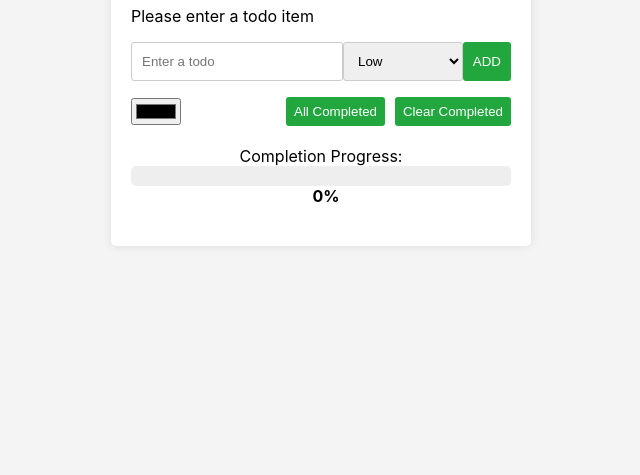
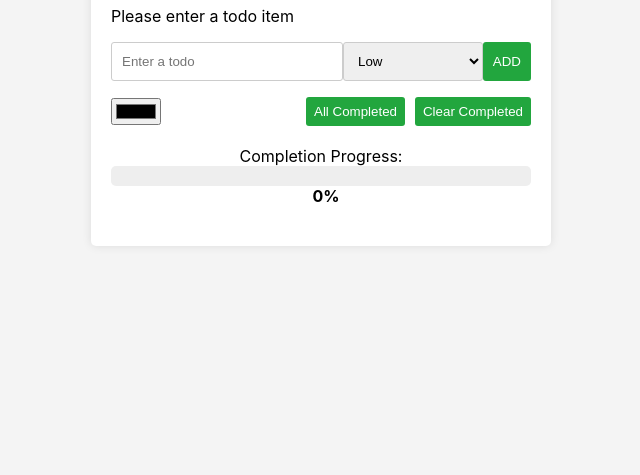
Before and after one commit to petra-homolova/bde_project, a website built with Vite: page index.html in a window 1280 px wide. Shown: the part 325-800 px from the top of the page, without its empty margins (319-959 px from the left). Built offline with nearby package versions, Linux system fonts and the light colour scheme.

Commit message:
Save local changes in style.css

```diff
--- a/src/style.css
+++ b/src/style.css
@@ -17,7 +17,7 @@
   --container-padding: 20px;
   --container-border-radius: 5px;
   --container-box-shadow: 0 0 10px rgba(0, 0, 0, 0.1);
-  --container-width: 380px;
+  --container-width: 420px;
 }
 
 body {
```
